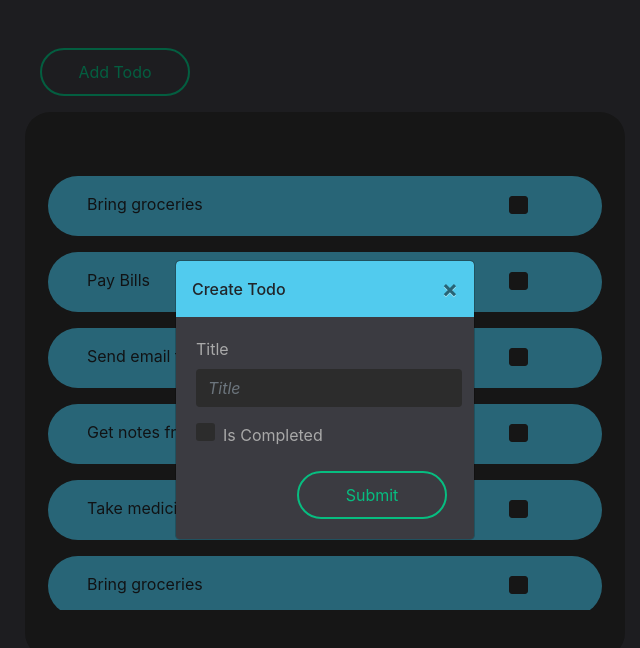
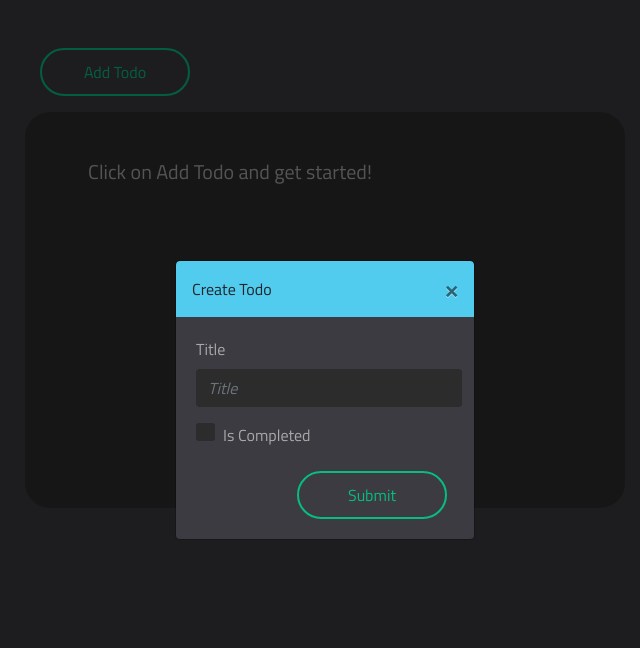
Before and after one commit to abhinandshetty/todoreactapp, a React (Create React App) app: page / in a window 1280 px wide. Both pictures are taken after a click on the button "Add Todo". Shown: the top 648 px of the page, without its empty margins (315-955 px from the left). Built offline with nearby package versions, Linux system fonts and the light colour scheme.

Commit message:
added add, complete functionality

```diff
--- a/public/index.html
+++ b/public/index.html
@@ -15,6 +15,7 @@
       user's mobile device or desktop. See https://developers.google.com/web/fundamentals/web-app-manifest/
     -->
     <link rel="manifest" href="%PUBLIC_URL%/manifest.json" />
+    <link href="https://fonts.googleapis.com/css2?family=Titillium+Web:wght@400&display=swap" rel="stylesheet">
     <!--
       Notice the use of %PUBLIC_URL% in the tags above.
       It will be replaced with the URL of the `public` folder during the build.
--- a/src/App.css
+++ b/src/App.css
@@ -112,6 +112,7 @@ opacity: 0;
 
 .todo-list {
   max-height: 450px;
+  min-height: 300px;
 }
 
 *{
--- a/src/App.tsx
+++ b/src/App.tsx
@@ -1,12 +1,7 @@
 import React from 'react';
-import logo from './logo.svg';
 import './App.css';
 import BaseContainer from './BaseContainer';
 
-function App() {
-  return (
-      <BaseContainer />
-  );
-}
+const App = () =>  <BaseContainer />;
 
 export default App;
--- a/src/BaseContainer.tsx
+++ b/src/BaseContainer.tsx
@@ -1,12 +1,31 @@
 import React, { useState } from 'react';
-import TodoGrid from './components/TodoGrid';
 import AddTodo from './components/AddTodo';
+import { ITodo } from './interfaces/ITodo';
+import Todo from './components/Todo';
 
 
 function BaseContainer() {
-  const [isOpen, setOpen] = useState(false);
+  const [isOpen, setOpen] = useState<boolean>(false);
+  const [todos, setTodos] = useState<ITodo[]>([]);
 
-  const toggleModal = () => setOpen(!isOpen);
+
+  const toggleModal = () : void => setOpen(!isOpen);
+
+  const onAddTodo = (todo: ITodo, callback = () => {}): void => {
+    todos.unshift(todo);
+    sortTodos(todos);
+    callback();
+  }
+
+  const changeTodoStatus = (todo: ITodo, isCompleted: boolean): void => {
+    todos.unshift({...(todos.splice(todos.indexOf(todo),1)[0]),isCompleted});
+    sortTodos(todos);
+  }
+
+  const sortTodos = (todos: ITodo[]) => setTodos(() => ([...(todos.filter(e=>!e.isCompleted)), ...(todos.filter(e=>e.isCompleted))]));
+
+
+  const renderTodos = (): JSX.Element[] => todos.map((todo, index) => <Todo key={index} todo={todo} onChangeTodoStatus={changeTodoStatus} />);
 
   return (
     <>
@@ -15,10 +34,12 @@ function BaseContainer() {
       </div>
       <div className="container m-auto base-conatainer responsive-container">
         <div className="row">
-          <TodoGrid />
+          <div className="container my-5 todo-list">
+            {todos.length ?  renderTodos() : <h5 style={{height: "100px", color: 'darkgray'}} className="mx-5">Click on Add Todo and get started!</h5>}
+          </div>
         </div>
       </div>
-      <AddTodo isOpen={isOpen} onHide={toggleModal} />
+      <AddTodo isOpen={isOpen} onHide={toggleModal} onAddTodo={onAddTodo} />
     </>
   );
 }
--- a/src/components/AddTodo.tsx
+++ b/src/components/AddTodo.tsx
@@ -4,19 +4,23 @@ import { ITodo } from '../interfaces/ITodo';
 
 interface IAddTodoProps {
     isOpen: boolean,
-    onHide: () => void
+    onHide: () => void,
+    onAddTodo: (todo : ITodo, callback: ()=>void) => void
 }
 
 export class AddTodo extends Component<IAddTodoProps, ITodo> {
 
     state = {
+        id: null,
         title: '',
         isCompleted: false
     }
 
     private onAddTodo = (event: React.SyntheticEvent) => {
         event.preventDefault();
-        this.setState({title: '', isCompleted: false}, () => this.props.onHide());
+        this.setState({...this.state, id: Date.now()},()=> this.props.onAddTodo(this.state, () =>{
+            this.setState({title: '', isCompleted: false}, () => this.props.onHide());
+        }));
     }
 
     private onChangeField = (event: React.SyntheticEvent<HTMLInputElement>) => {
@@ -38,7 +42,7 @@ export class AddTodo extends Component<IAddTodoProps, ITodo> {
                     </Modal.Title>
                 </Modal.Header>
                 <Modal.Body>
-                    <form className="container m-1" onSubmit={this.onAddTodo}>
+                    <form className="container m-1" onSubmit={this.onAddTodo} autoComplete="off">
                         <div className="row form-group">
                             <label htmlFor="title">Title</label>
                             <input type="text" id="title" name="title" className="form-control input" value={this.state.title} onChange={this.onChangeField} placeholder="Title"/>
--- a/src/components/Todo.tsx
+++ b/src/components/Todo.tsx
@@ -1,29 +1,17 @@
 import React, { Component } from 'react'
 import { ITodo } from '../interfaces/ITodo'
 
-export class Todo extends Component<ITodo,ITodo> {
-    state = {
-        title: '',
-        isCompleted : false
-    }
-
-    componentDidMount() : void {
-        this.setState({title: this.props.title, isCompleted: this.props.isCompleted});
-    }
-
-    private onChangeCheckBox = () : void => {
-        this.setState({isCompleted : !this.state.isCompleted})
-    }
-
+export class Todo extends Component<{todo: ITodo, onChangeTodoStatus: (todo: ITodo, status: boolean)=>void}, {}> {
     render() {
+        const {todo, onChangeTodoStatus } = this.props;
         return (
-            <div className={`row todo-low my-3 mx-2 py-3 px-4 todo  ${this.state.isCompleted ? "completed-todo" : ""}`}>
+            <div className={`row todo-low my-3 mx-2 py-3 px-4 todo  ${todo.isCompleted ? "completed-todo" : ""}`}>
                 <div className={`col-10`}>
-                    {this.state.title}
+                    {todo.title}
                 </div>
 
                 <div className="col-2">
-                    <input type="checkbox" onClick={this.onChangeCheckBox} className="custom-checkbox grid-cb mt-1" checked={this.state.isCompleted}/>
+                    <input type="checkbox" onChange={(event: React.SyntheticEvent<HTMLInputElement>)=> onChangeTodoStatus(todo, event.currentTarget.checked)} className="custom-checkbox grid-cb mt-1" checked={todo.isCompleted}/>
                 </div>
             </div>
         )
--- a/src/components/TodoGrid.tsx
+++ /dev/null
@@ -1,35 +0,0 @@
-import React, { Component } from 'react'
-import Todo from './Todo'
-import { ITodo } from '../interfaces/ITodo';
-
-interface IState {
-    todos: ITodo[]
-}
-export class TodoGrid extends Component<{}, IState> {
-    state = {
-        todos : [
-            {title : "Bring groceries", isCompleted : false},
-            {title : "Pay Bills", isCompleted : false},
-            {title : "Send email to team", isCompleted : false},
-            {title : "Get notes from John", isCompleted : false},
-            {title : "Take medicines", isCompleted : false},
-            {title : "Bring groceries", isCompleted : false},
-            {title : "Pay Bills", isCompleted : false},
-            {title : "Send email to team", isCompleted : false},
-            {title : "Get notes from John", isCompleted : false},
-            {title : "Take medicines", isCompleted : false}
-        ]
-    }
-
-    private renderTodos = () => this.state.todos.map(todo => <Todo title={todo.title} isCompleted={todo.isCompleted} />);
-
-    render() {
-        return (
-            <div className="container my-5 todo-list">
-                {this.renderTodos()}
-            </div>
-        )
-    }
-}
-
-export default TodoGrid
--- a/src/index.css
+++ b/src/index.css
@@ -1,15 +1,9 @@
 body {
   height: 100vh;
   margin: 0;
-  font-family: -apple-system, BlinkMacSystemFont, 'Segoe UI', 'Roboto', 'Oxygen',
-    'Ubuntu', 'Cantarell', 'Fira Sans', 'Droid Sans', 'Helvetica Neue',
-    sans-serif;
+  font-family: 'Titillium Web', sans-serif !important;
+
   -webkit-font-smoothing: antialiased;
   -moz-osx-font-smoothing: grayscale;
   background-color: #3b3b41 !important;
 }
-
-code {
-  font-family: source-code-pro, Menlo, Monaco, Consolas, 'Courier New',
-    monospace;
-}
--- a/src/interfaces/ITodo.ts
+++ b/src/interfaces/ITodo.ts
@@ -1,4 +1,5 @@
 export interface ITodo {
+    id: Number | null,
     title?: String,
     isCompleted?: boolean
 }
```
